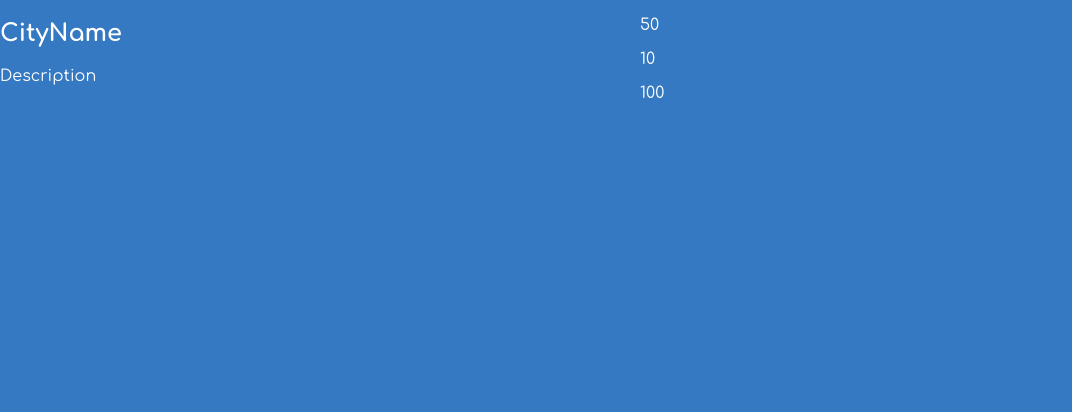
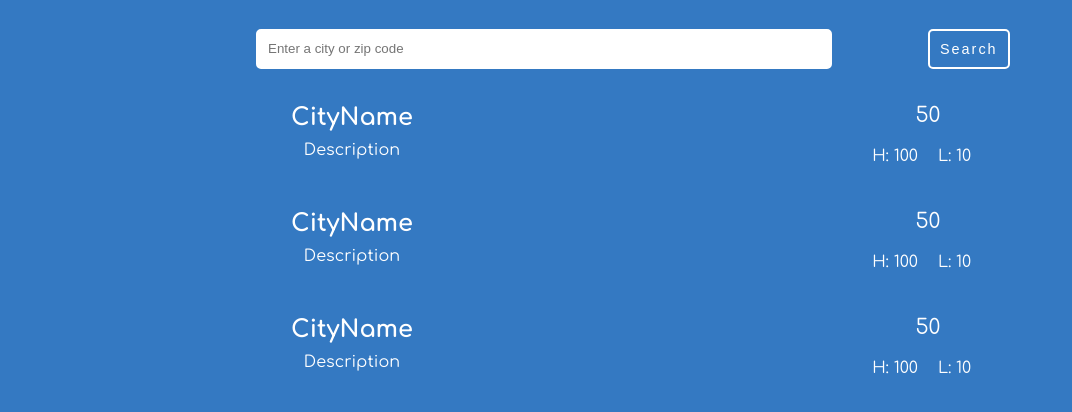
Before and after one commit to Boys-Who-Cry/weather, a React (Vite) app in the folder weather-react/: page /ml in a window 1280 px wide. Shown: the top 412 px of the page, without its empty margins (0-1072 px from the left). Built offline with nearby package versions, Linux system fonts and the light colour scheme.

Commit message:
Styled component that'll show individual locations and its data appropriately, and added component(not properly configured) that'll allow you to add a new city.

```diff
--- a/weather-react/src/components/MultipleLocations.jsx
+++ b/weather-react/src/components/MultipleLocations.jsx
@@ -1,4 +1,5 @@
 import SingleLocation from "./SingleLocation.jsx";
+import FetchWeatherForm from "./FetchWeatherForm.jsx";
 import "../css/index.css";
 import styles from "../css/main.module.css";
 const MultipleLocations = () => {
@@ -14,12 +15,37 @@ const MultipleLocations = () => {
         temp_min: 10,
       },
     },
+    {
+      name: "CityName",
+      weather: {
+        description: "Description",
+      },
+      main: {
+        temp: 50,
+        temp_max: 100,
+        temp_min: 10,
+      },
+    },
+    {
+      name: "CityName",
+      weather: {
+        description: "Description",
+      },
+      main: {
+        temp: 50,
+        temp_max: 100,
+        temp_min: 10,
+      },
+    },
   ];
   return (
     <>
-      {locationList.map((location, index) => {
-        return <SingleLocation key={index} data={location} />;
-      })}
+      <main className="container">
+        <FetchWeatherForm setFormClass={styles.weather__form__grid} />
+        {locationList.map((location, index) => {
+          return <SingleLocation key={index} data={location} />;
+        })}
+      </main>
     </>
   );
 };
--- a/weather-react/src/components/SingleLocation.jsx
+++ b/weather-react/src/components/SingleLocation.jsx
@@ -10,10 +10,10 @@ const SingleLocation = (props) => {
           <p>{data.weather.description}</p>
         </section>
         <section>
-          <p>{data.main.temp}</p>
-          <section>
-            <p>{data.main.temp_min}</p>
-            <p>{data.main.temp_max}</p>
+          <p style={{ fontSize: "1.3rem" }}>{data.main.temp}</p>
+          <section className={styles.single__location__subgrid}>
+            <p style={{ textAlign: "right" }}>H: {data.main.temp_max}</p>
+            <p style={{ textAlign: "left" }}>L: {data.main.temp_min}</p>
           </section>
         </section>
       </section>
--- a/weather-react/src/css/main.module.css
+++ b/weather-react/src/css/main.module.css
@@ -36,7 +36,7 @@
   width: 100%;
 }
 .weather__form__grid input[type="text"] {
-  grid-column: 1 / 9;
+  grid-column: 2 / 9;
   padding: 10px;
   border: 2px solid white;
   border-radius: 5px;
@@ -113,9 +113,20 @@
 .single__location__grid {
   display: grid;
   grid-template-columns: 1fr 1fr;
+  text-align: center;
+  margin: auto;
+  margin: 25px 0;
 }
-.single__location__grid h2 {
+.single__location__grid h2,
+.single__location__grid p {
+  margin: 10px;
   color: white;
+}
+.single__location__subgrid {
+  display: grid;
+  grid-template-columns: 1fr 1fr;
+}
+.single__location__subgrid p {
 }
 
 @media only screen and (min-width: 641px) {
```
